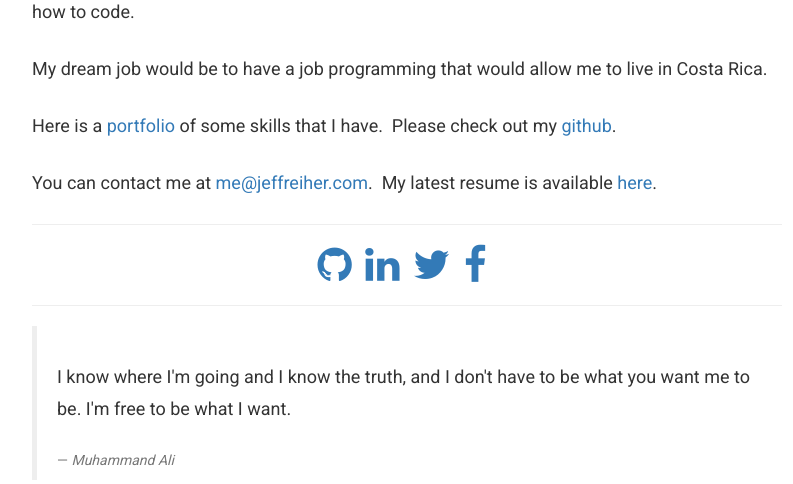
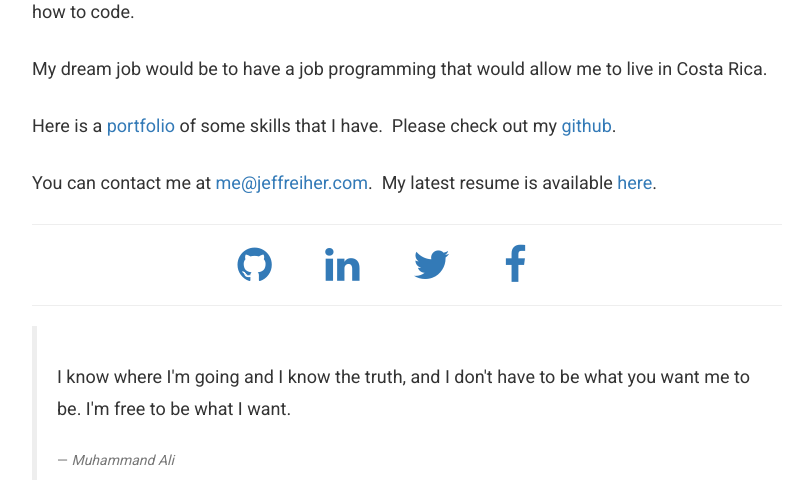
Before and after one commit to jreiher2003/personal-site, a Flask app: page / in a window 1280 px wide. Shown: the part 330-814 px from the top of the page, without its empty margins (233-1026 px from the left). Run offline with Flask 2, Linux system fonts and the light colour scheme; some libraries are stand-ins or nearby versions.

Commit message:
Add finish styles

```diff
--- a/templates/index.html
+++ b/templates/index.html
@@ -42,7 +42,7 @@
                     <p>Here is a <a href="{{ url_for('projects') }}"> portfolio</a> of some skills that I have.&nbsp;  Please check out my <a href="https://github.com/jreiher2003" target="_blank">github</a>.</p>
                     <p> You can contact me at <a href="me@jeffreiher.com">me@jeffreiher.com</a>. &nbsp;My latest resume is available <a href="#">here</a>.</p>
                     <hr>
-                      <ul class="list-inline">
+                      <ul class="list-inline social">
                         <li style="padding-left:0px;"><a href="https://github.com/jreiher2003" target="_blank" class="git"><i class="fa fa-github"></i></a></li>
                         <li><a href="https://www.linkedin.com/pub/jeff-reiher/48/9b7/132" target="_blank" class="linkedin"><i class="fa fa-linkedin"></i></li></a></li>
                         <li><a href="https://twitter.com/BigJeffDogg" target="_blank" class="twitter"><i class="fa fa-twitter"></i></a></li>
--- a/templates/projects.html
+++ b/templates/projects.html
@@ -83,7 +83,7 @@
                         <a href="{{ portfolio.homepage }}" target="_blank"><img class="img-bor" src="http://api.thumbalizr.com/?url={{ portfolio.homepage }}&width=350&api_key=7VeQ35JnLwR4fYRt2QgvhiVdemLqfz"></a>
                         <hr>
                         <div class="caption">
-                            <ul class="list-unstyled projects">
+                            <ul class="list-unstyled">
                                 <li><strong>source:&nbsp;</strong><a href="{{ portfolio.html_url }}" target="_blank">Link to github source</a></li>
                                 <li><strong>url:&nbsp;</strong><a href="{{ portfolio.homepage }}" target="_blank">{{ portfolio.homepage }}</a></li>
                                 <li><strong>description:&nbsp;</strong>{{ portfolio.description }}</li>
```
